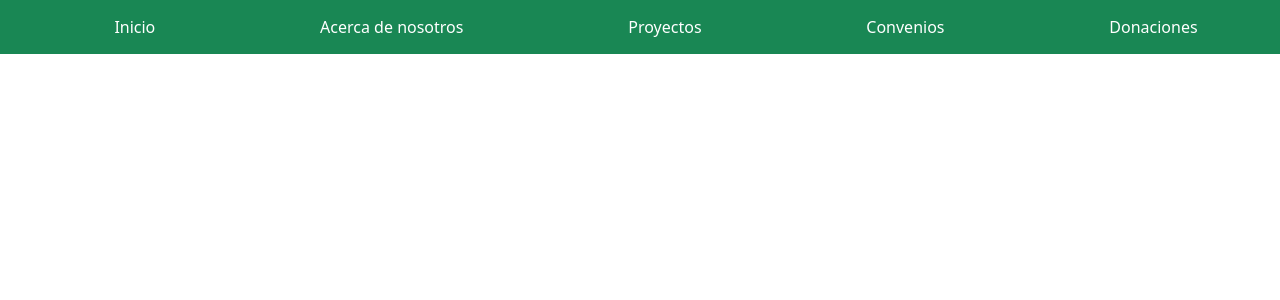
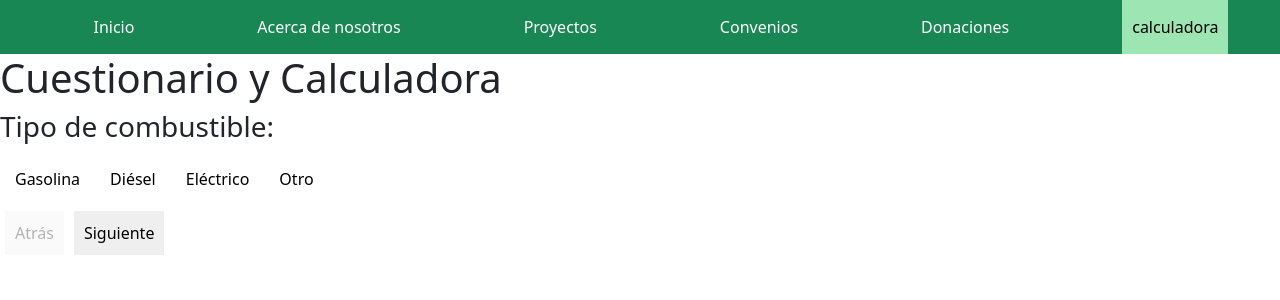
Before and after one commit to Rimer789/fundacionnoqannchej, a React (Create React App) app: page /cuestionario in a window 1280 px wide. Shown: the top 300 px of the page. Built offline with nearby package versions, Linux system fonts and the light colour scheme; the HTML template or start-up script is replaced by a standard one.

Commit message:
subiendo buscador en navegador 8

```diff
--- /dev/null
+++ b/src/components/cuestionario.js
@@ -0,0 +1,106 @@
+import React, { useState } from "react";
+import { Routes, Route, Link, useNavigate, useLocation } from 'react-router-dom';
+
+const Cuestionario = () => {
+  const [respuestas, setRespuestas] = useState({});
+  const [preguntaActual, setPreguntaActual] = useState(0);
+
+  const preguntas = [
+    "Tipo de combustible:",
+    "Eficiencia del combustible (Rendimiento del automóvil):",
+    "Distancia recorrida diariamente:",
+    "Frecuencia de conducción:",
+    "Emisiones de CO2 por unidad de combustible:",
+    "Consumo diario de combustible:",
+    "Factor de emisión de CO2 del combustible:",
+    "¿Realizas mantenimiento regular en tu automóvil para mejorar la eficiencia del combustible?",
+    "¿Tu automóvil cuenta con tecnologías de eficiencia energética, como start-stop o modo Eco?",
+    "¿Consideras opciones de transporte alternativas para reducir la dependencia del automóvil?"
+  ];
+
+  const opciones = [
+    ["Gasolina", "Diésel", "Eléctrico", "Otro"],
+    ["Menos de 20 MPG / 8.5 km por litro", "20-30 MPG / 8.5-12.8 km por litro", "Más de 30 MPG / 12.8 km por litro"],
+    ["Menos de 20 km", "20-50 km", "Más de 50 km"],
+    ["Diariamente", "Solo durante la semana laboral", "Ocasionalmente"],
+    ["Menos de 2.5 kg CO2 por litro / 9.4 kg CO2 por galón", "2.5-3.5 kg CO2 por litro / 9.4-13.2 kg CO2 por galón", "Más de 3.5 kg CO2 por litro / 13.2 kg CO2 por galón"],
+    ["Menos de 10 litros", "10-20 litros", "Más de 20 litros"],
+    ["Menos de 2.5 kg CO2 por litro / 9.4 kg CO2 por galón", "2.5-3.5 kg CO2 por litro / 9.4-13.2 kg CO2 por galón", "Más de 3.5 kg CO2 por litro / 13.2 kg CO2 por galón"],
+    ["Sí, regularmente", "Ocasionalmente", "No"],
+    ["Sí", "No", "No estoy seguro"],
+    ["Sí, regularmente", "Ocasionalmente", "No"]
+  ];
+
+  const manejarSiguiente = () => {
+    setPreguntaActual((prevPregunta) => prevPregunta + 1);
+  };
+
+  const manejarAtras = () => {
+    setPreguntaActual((prevPregunta) => prevPregunta - 1);
+  };
+
+  const manejarRespuesta = (opcionSeleccionada) => {
+    setRespuestas({ ...respuestas, [preguntaActual]: opcionSeleccionada });
+  };
+
+  const calcularEmisiones = () => {
+    // Lógica de cálculo de emisiones
+    const diasConducidosAlAno = 365;
+    const distanciaDiaria = respuestas[2] === "Menos de 20 km" ? 20 : respuestas[2] === "20-50 km" ? 50 : 100;
+    const eficienciaCombustible = respuestas[1] === "Menos de 20 MPG / 8.5 km por litro" ? 8.5 : respuestas[1] === "20-30 MPG / 8.5-12.8 km por litro" ? 12.8 : 20;
+    const emisionesCombustible = respuestas[4] === "Menos de 2.5 kg CO2 por litro / 9.4 kg CO2 por galón" ? 2.5 : respuestas[4] === "2.5-3.5 kg CO2 por litro / 9.4-13.2 kg CO2 por galón" ? 3.5 : 5;
+    const consumoDiario = respuestas[5] === "Menos de 10 litros" ? 10 : respuestas[5] === "10-20 litros" ? 20 : 30;
+
+    const emisionesDiarias = (distanciaDiaria / eficienciaCombustible) * emisionesCombustible;
+    const emisionesAnuales = emisionesDiarias * diasConducidosAlAno * consumoDiario;
+
+    return {
+      emisionesDiarias: emisionesDiarias.toFixed(2),
+      emisionesAnuales: emisionesAnuales.toFixed(2)
+    };
+  };
+
+  const mostrarResultados = () => {
+    const resultados = calcularEmisiones();
+    return (
+      <div>
+        <h3>Resultados:</h3>
+        <p>Emisiones Diarias: {resultados.emisionesDiarias} kg CO2</p>
+        <p>Emisiones Anuales: {resultados.emisionesAnuales} kg CO2</p>
+      </div>
+    );
+  };
+
+  return (
+    <div>
+      <h1>Cuestionario y Calculadora</h1>
+      {preguntaActual < preguntas.length ? (
+        <div>
+          <h3>{preguntas[preguntaActual]}</h3>
+          <div>
+            {opciones[preguntaActual].map((opcion, index) => (
+              <button
+                key={index}
+                onClick={() => manejarRespuesta(opcion)}
+                style={{ backgroundColor: respuestas[preguntaActual] === opcion ? "lightblue" : "white" }}
+              >
+                {opcion}
+              </button>
+            ))}
+          </div>
+          <button onClick={manejarAtras} disabled={preguntaActual === 0}>
+            Atrás
+          </button>
+          <button onClick={manejarSiguiente}>Siguiente</button>
+        </div>
+      ) : (
+        <div>
+          {mostrarResultados()}
+          <Link to="/">atras</Link>
+        </div>
+      )}
+    </div>
+  );
+};
+
+export default Cuestionario;
--- a/src/components/informacion.js
+++ b/src/components/informacion.js
@@ -5,13 +5,17 @@ import { faFacebook, faWhatsapp, faInstagram, faTwitter } from "@fortawesome/fre
 
 export default function Informacion() {
     return (
-        <section class="layouti">
-            <div class="main">
+        <section className="layouti">
+            <head>
+                <title> NOQANCHEJ FUNDACION - Restauración y Conservación del Medio Ambiente</title>
+                <meta name="description" content="NOQANCHEJ está comprometido con la restauración y conservación del medio ambiente, promoviendo un futuro sostenible para las generaciones venideras." />
+            </head>
+            <div className="main">
                 <div id="inicio-containeri">
                     <div id="tituloi">FUNDACION NOQANCHEJ</div>
                     <div id="descripcioni">
-                        <p >
-                            En NOQANCHEJ , estamos comprometidos con la restauración y conservación del medio ambiente. Nos dedicamos apasionadamente a la reforestación, promoviendo un futuro sostenible para las generaciones venideras.
+                        <p>
+                            En NOQANCHEJ, estamos comprometidos con la restauración y conservación del medio ambiente. Nos dedicamos apasionadamente a la reforestación, promoviendo un futuro sostenible para las generaciones venideras.
                         </p>
                         <p>
                             Nuestra misión va más allá de plantar árboles. Buscamos crear un impacto duradero, contribuyendo a la salud del planeta, mejorando la biodiversidad y proporcionando beneficios tangibles a las comunidades locales.
@@ -20,11 +24,9 @@ export default function Informacion() {
                             Únete a nosotros en nuestra misión de construir un mundo más verde y sostenible. Cada árbol cuenta, cada acción importa. ¡Juntos podemos hacer la diferencia!
                         </p>
                     </div>
-
                 </div>
             </div>
-
-            <div class="footer">
+            <div className="footer">
                 <div id="footer-container">
                     <div id="redes-sociales">
                         <a href="https://www.facebook.com/" target="_blank" rel="noopener noreferrer">
@@ -42,9 +44,6 @@ export default function Informacion() {
                     </div>
                 </div>
             </div>
-
         </section>
-
-
     );
 }
--- a/src/navbar/guest.js
+++ b/src/navbar/guest.js
@@ -8,6 +8,7 @@ import Proyectos from '../components/proyectos';
 import './cs.css';
 import Contactos from '../components/contactos';
 import Donaciones from '../components/donaciones';
+import Cuestionario from '../components/cuestionario';
 
 const Menu = () => {
     const [menuActive, setMenuActive] = useState(false);
@@ -74,6 +75,9 @@ const Menu = () => {
                     <li className={location.pathname === '/donaciones' ? 'active' : ''} onClick={() => handleLinkClick('/donaciones')}>
                         <Link to='/donaciones'>Donaciones</Link>
                     </li>
+                    <li className={location.pathname === '/cuestionario' ? 'active' : ''} onClick={() => handleLinkClick('/cuestionario')}>
+                        <Link to='/cuestionario'>calculadora</Link>
+                    </li>
                 </ul>
             </nav>
             <div>
@@ -83,6 +87,7 @@ const Menu = () => {
                     <Route path="/proyectos" element={<Proyectos />} />
                     <Route path="/contactos" element={<Contactos />} />
                     <Route path="/donaciones" element={<Donaciones />} />
+                    <Route path='/cuestionario' element={<Cuestionario/>} />
                 </Routes>
             </div>
         </>
```
